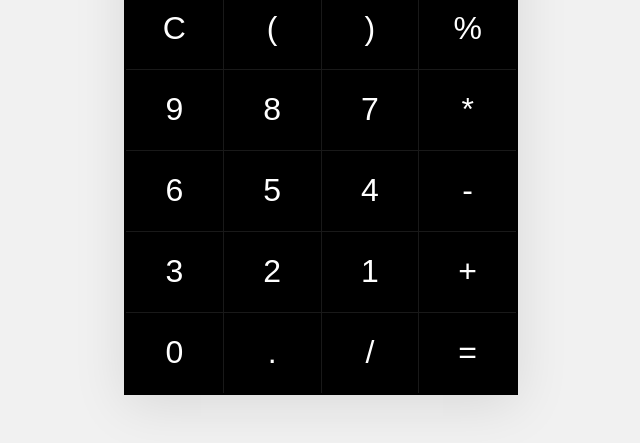
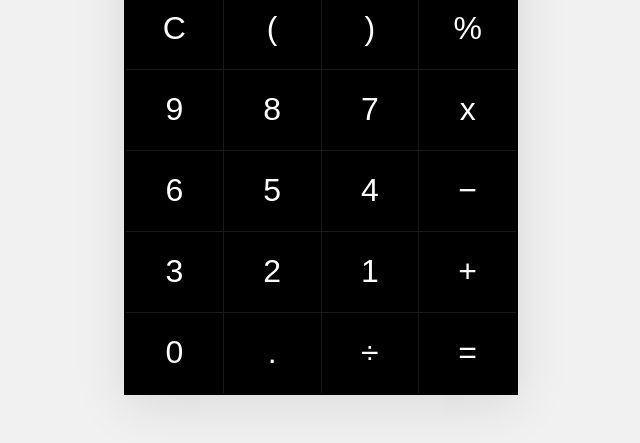
Before and after one commit to ArnabShikder24/simple-js-calculator, a plain HTML site: page index.html in a window 1280 px wide. Shown: the part 250-693 px from the top of the page, 319-959 px from the left. Drawn offline with Linux system fonts and the light colour scheme.

Commit message:
some oparator make realistic

```diff
--- a/index.html
+++ b/index.html
@@ -23,13 +23,13 @@
                 <td><input type="button" value="9" onclick="calculator('9')"></td>
                 <td><input type="button" value="8" onclick="calculator('8')"></td>
                 <td><input type="button" value="7" onclick="calculator('7')"></td>
-                <td><input type="button" value="*" onclick="calculator('*')"></td>
+                <td><input type="button" value="x" onclick="calculator('*')"></td>
             </tr>
             <tr>
                 <td><input type="button" value="6" onclick="calculator('6')"></td>
                 <td><input type="button" value="5" onclick="calculator('5')"></td>
                 <td><input type="button" value="4" onclick="calculator('4')"></td>
-                <td><input type="button" value="-" onclick="calculator('-')"></td>
+                <td><input type="button" value="−" onclick="calculator('-')"></td>
             </tr>
             <tr>
                 <td><input type="button" value="3" onclick="calculator('3')"></td>
@@ -40,7 +40,7 @@
             <tr>
                 <td><input type="button" value="0" onclick="calculator('0')"></td>
                 <td><input type="button" value="." onclick="calculator('.')"></td>
-                <td><input type="button" value="/" onclick="calculator('/')"></td>
+                <td><input type="button" value="÷" onclick="calculator('/')"></td>
                 <td><input type="button" value="=" onclick="result()"></td>
             </tr>
         </table>
```
